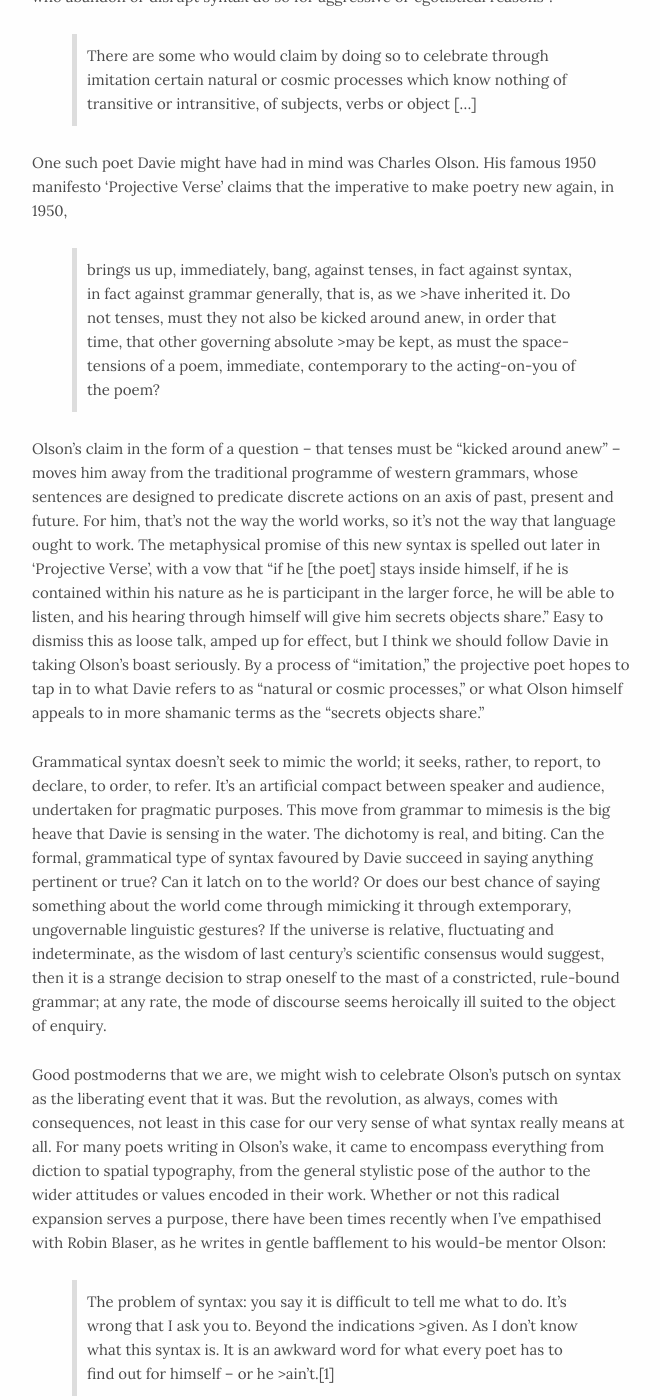
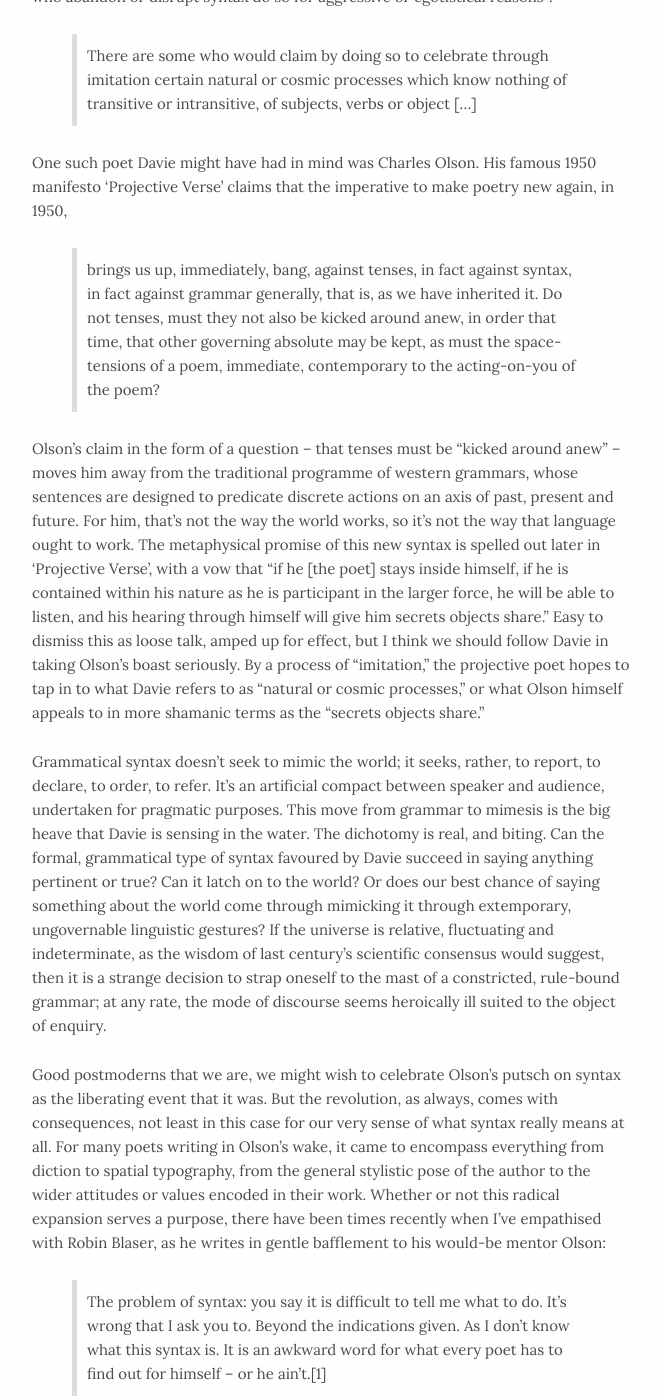
Before and after one commit to brandonkreitler/brandonkreitler.github.io, a Jekyll site: the page built from _posts/2017-11-26-Syntax.md, in a window 1280 px wide and 1400 px high, scrolled down 1233 px. Shown: the whole window, without its empty margins (308-968 px from the left). Built offline with Jekyll 4.4.1, drawn with Linux system fonts in a browser that asks for light colours.

```diff
--- a/_posts/2017-11-26-Syntax.md
+++ b/_posts/2017-11-26-Syntax.md
@@ -11,7 +11,7 @@ We can read that triumvirate ("reason, syntax, order") as the hyperbolic fantasy
 
 One such poet Davie might have had in mind was Charles Olson. His famous 1950 manifesto ‘Projective Verse’ claims that the imperative to make poetry new again, in 1950,
 
->brings us up, immediately, bang, against tenses, in fact against syntax, in fact against grammar generally, that is, as we >have inherited it. Do not tenses, must they not also be kicked around anew, in order that time, that other governing absolute >may be kept, as must the space-tensions of a poem, immediate, contemporary to the acting-on-you of the poem?
+>brings us up, immediately, bang, against tenses, in fact against syntax, in fact against grammar generally, that is, as we have inherited it. Do not tenses, must they not also be kicked around anew, in order that time, that other governing absolute may be kept, as must the space-tensions of a poem, immediate, contemporary to the acting-on-you of the poem?
 
 Olson’s claim in the form of a question – that tenses must be "kicked around anew" – moves him away from the traditional programme of western grammars, whose sentences are designed to predicate discrete actions on an axis of past, present and future. For him, that’s not the way the world works, so it’s not the way that language ought to work. The metaphysical promise of this new syntax is spelled out later in ‘Projective Verse’, with a vow that "if he [the poet] stays inside himself, if he is contained within his nature as he is participant in the larger force, he will be able to listen, and his hearing through himself will give him secrets objects share." Easy to dismiss this as loose talk, amped up for effect, but I think we should follow Davie in taking Olson’s boast seriously. By a process of "imitation," the projective poet hopes to tap in to what Davie refers to as "natural or cosmic processes," or what Olson himself appeals to in more shamanic terms as the "secrets objects share."
 
@@ -19,7 +19,7 @@ Grammatical syntax doesn’t seek to mimic the world; it seeks, rather, to repor
 
 Good postmoderns that we are, we might wish to celebrate Olson’s putsch on syntax as the liberating event that it was. But the revolution, as always, comes with consequences, not least in this case for our very sense of what syntax really means at all. For many poets writing in Olson’s wake, it came to encompass everything from diction to spatial typography, from the general stylistic pose of the author to the wider attitudes or values encoded in their work. Whether or not this radical expansion serves a purpose, there have been times recently when I’ve empathised with Robin Blaser, as he writes in gentle bafflement to his would-be mentor Olson:
 
->The problem of syntax: you say it is difficult to tell me what to do. It’s wrong that I ask you to. Beyond the indications >given. As I don’t know what this syntax is. It is an awkward word for what every poet has to find out for himself – or he >ain’t.[1]
+>The problem of syntax: you say it is difficult to tell me what to do. It’s wrong that I ask you to. Beyond the indications given. As I don’t know what this syntax is. It is an awkward word for what every poet has to find out for himself – or he ain’t.[1]
 
 "An awkward word for what every poet has to find out for himself": I’m not sure Davie would like this definition, self-centred and unbounded as it is, but it captures the heady spirit of the New American Poets on their quest to discover an active, mimetic syntax beyond the jurisdiction of the grammar books. And intentionally or not, it also captures the difficulty – the disorientating "problem" – that arises, whenever you wrest an existing concept into new and indeterminate shapes.
 
```
